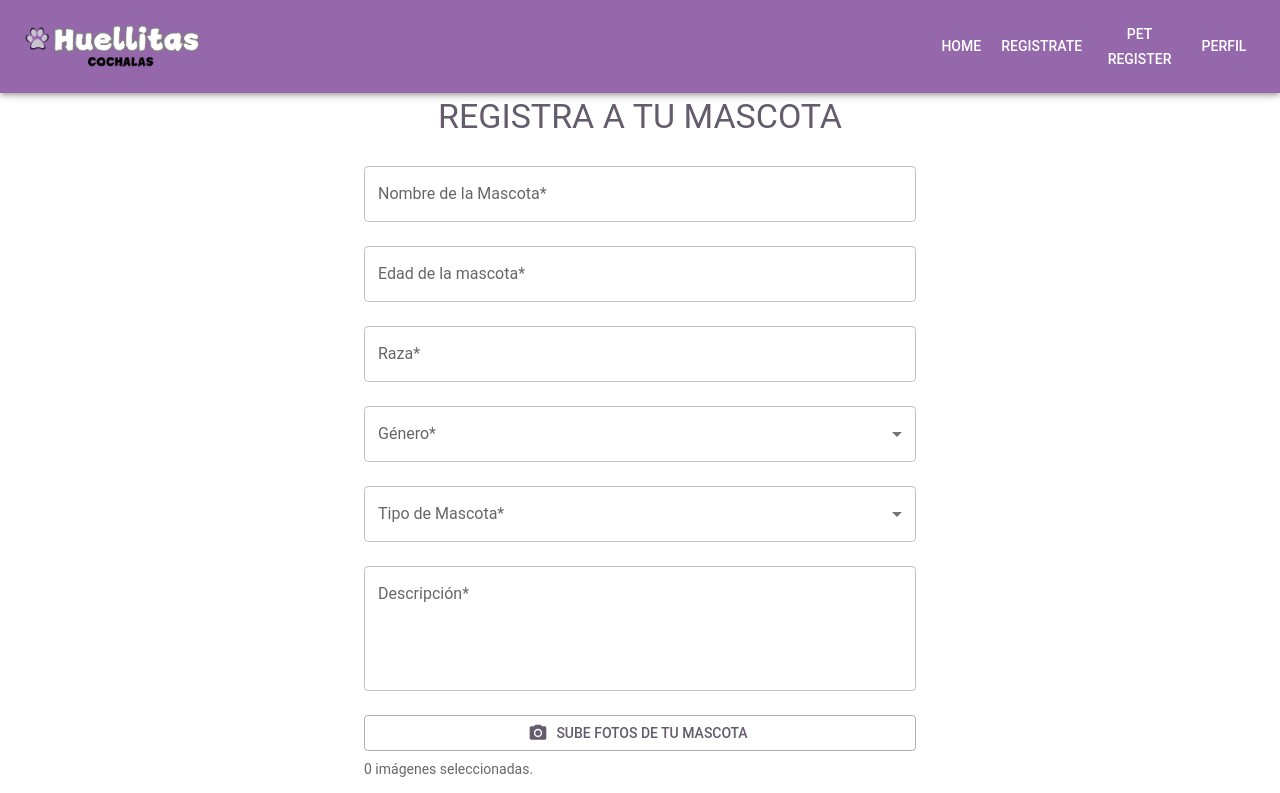
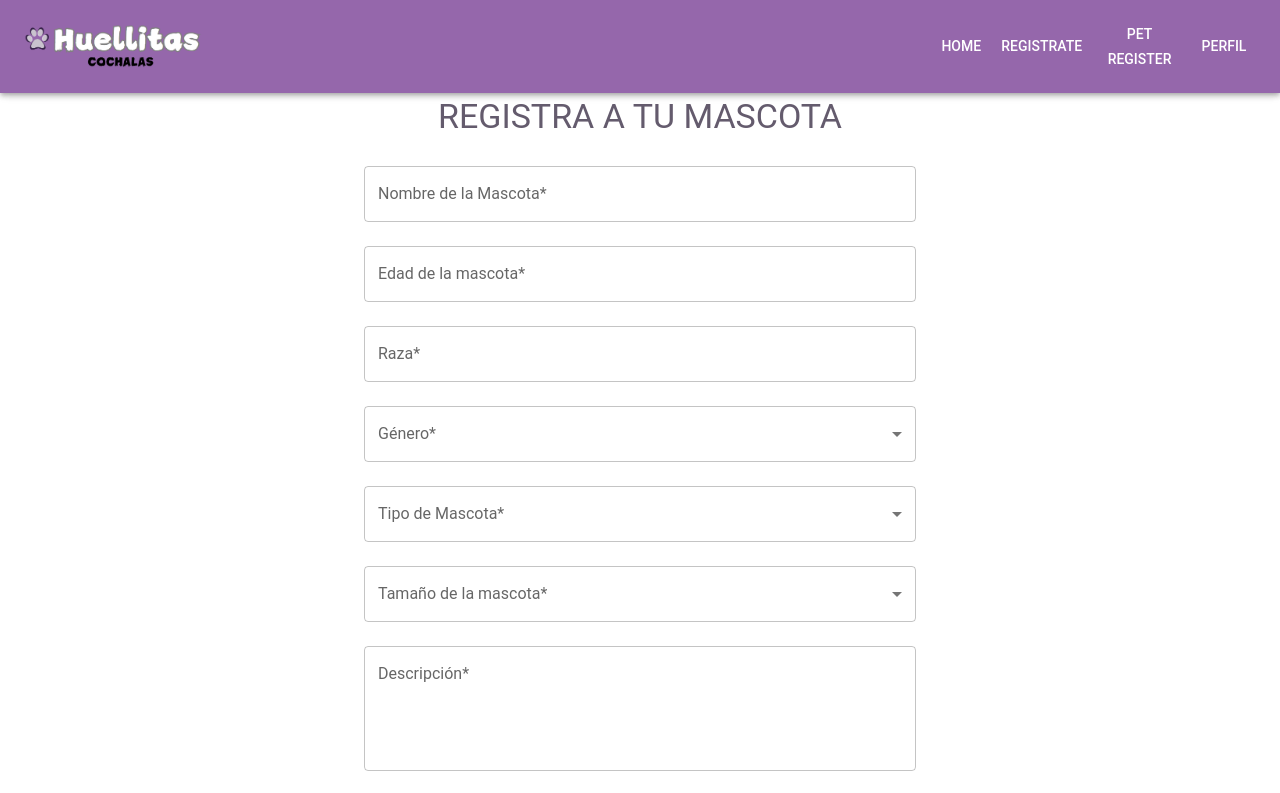
Before and after one commit to Jh0nZ/huellitasCochalas, a React (Create React App) app in the folder frontend/: page /pet-register in a window 1280 px wide. Shown: the top 793 px of the page. Built offline with nearby package versions, Linux system fonts and the light colour scheme.

Commit message:
Agregar un input de tamaño

```diff
--- a/frontend/src/pages/PetRegister.jsx
+++ b/frontend/src/pages/PetRegister.jsx
@@ -29,6 +29,11 @@ const genders = [
 const tipMas = [
   { value: "PERRO", label: "Perro" },
   { value: "GATO", label: "Gato" },
+];
+const tamanio = [
+  { value: "PEQUEÑO", label: "Pequeño" },
+  { value: "MEDIANO", label: "Mediano" },
+  { value: "GRANDE", label: "Grande" },
 ];
 
 const PetRegister = () => {
@@ -126,6 +131,10 @@ const PetRegister = () => {
       formIsValid = false;
       newErrors.description =
         "La descripción debe tener entre 30 y 50 caracteres";
+    }
+    if (!formData.tamanioMascota) {
+      formIsValid = false;
+      newErrors.tamanioMascota = "El tamaño es obligatorio";
     }
 
     if (!formData.gender) {
@@ -288,6 +297,33 @@ const PetRegister = () => {
                 </Typography>
               )}
             </FormControl>
+
+            <FormControl
+  fullWidth
+  margin="normal"
+  error={Boolean(errors.tamanioMascota)} // Cambié a errors.tamanioMascota
+>
+  <InputLabel>Tamaño de la mascota*</InputLabel>
+  <Select
+    label="Tamaño de la mascota*"
+    name="tamanioMascota"
+    value={formData.tamanioMascota}
+    onChange={handleInputChange}
+  >
+    {tamanio.map((option) => (
+      <MenuItem key={option.value} value={option.value}>
+        {option.label}
+      </MenuItem>
+    ))}
+  </Select>
+  {errors.tamanioMascota && (
+    <Typography variant="body2" color="error">
+      {errors.tamanioMascota}
+    </Typography>
+  )}
+</FormControl>
+
+
             <TextField
               label="Descripción*"
               name="description"
```
